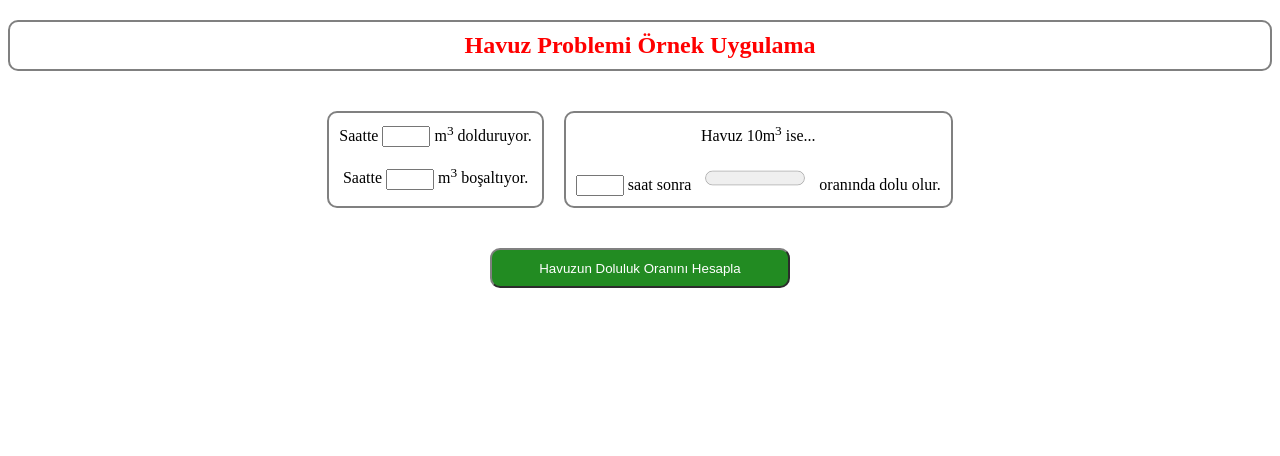
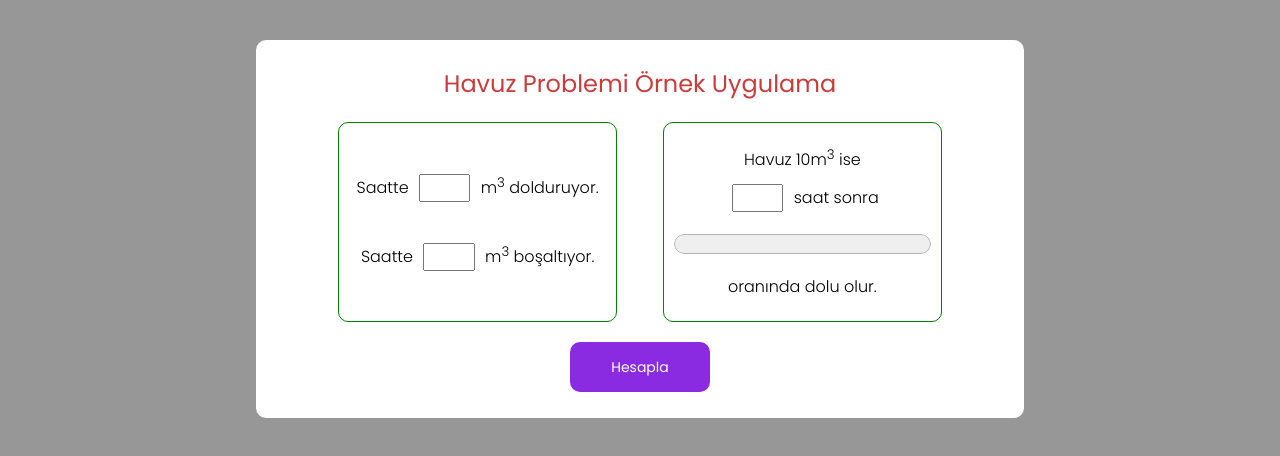
Before and after one commit to abdullah-aydogan/HavuzProblemi, a plain HTML site: page index.html in a window 1280 px wide. Drawn offline with Linux system fonts and the light colour scheme.

Commit message:
tasarim degistirildi

```diff
--- /dev/null
+++ b/css/reset.css
@@ -0,0 +1,33 @@
+@import url('https://fonts.googleapis.com/css2?family=Poppins:wght@300;400;500;600&display=swap');
+
+*, *::before, *::after {
+    box-sizing: border-box;
+}
+
+* {
+    margin: 0;
+    padding: 0;
+    font-family: 'Poppins', sans-serif;
+}
+
+body {
+    line-height: 1.5;
+    -webkit-font-smoothing: antialiased;
+}
+
+img, picture, video, canvas, svg {
+    display: block;
+    max-width: 100%;
+}
+
+input, button, textarea, select {
+    font: inherit;
+}
+
+p, h1, h2, h3, h4, h5, h6 {
+    overflow-wrap: break-word;
+}
+
+#root, #__next {
+    isolation: isolate;
+}
--- /dev/null
+++ b/css/responsive.css
@@ -0,0 +1,81 @@
+@import url(./style.css);
+
+@media (width <= 1204px) {
+    .container .title h1 {
+        font-size: 20px;
+        font-weight: 400;
+        text-align: center;
+    }
+
+    .container .content p {
+        font-size: 14px;
+    }
+}
+
+@media (width <= 880px) {
+    .container button {
+        width: 50%;
+    }
+}
+
+@media (width <= 681px) {
+    .container {
+        width: 80%;
+    }
+}
+
+@media (width <= 512px) {
+    .container .title h1 {
+        font-size: 16px;
+    }
+
+    .container .content p {
+        font-size: 14px;
+        font-weight: 400;
+    }
+
+    .container button {
+        width: 40%;
+        height: 40px;
+    }
+
+    #dolduran_musluk, #bosaltan_musluk, #saat {
+        width: 40%;
+    }
+}
+
+@media (width <= 457px) {
+    .container button {
+        width: 30%;
+        height: 36px;
+    }
+}
+
+@media (width <= 445px) {
+    .container .content {
+        flex-direction: column;
+        gap: 20px;
+    }
+
+    .container .box1, .container .box2 {
+        width: 80%;
+        justify-content: center;
+        gap: 20px;
+    }
+
+    #dolduran_musluk, #bosaltan_musluk, #saat {
+        width: 30%;
+    }
+
+    .container button {
+        width: 60%;
+        height: 50px;
+    }
+}
+
+@media (width <= 360px) {
+
+    .container .box1, .container .box2 {
+        width: 90%;
+    }
+}
--- /dev/null
+++ b/css/style.css
@@ -0,0 +1,78 @@
+body {
+    background: #979797;
+}
+
+.container {
+    width: 60%;
+    padding: 26px 36px;
+    margin: 40px auto;
+    background: white;
+    border-radius: 10px;
+}
+
+.container .title h1 {
+    font-size: 24px;
+    font-weight: 400;
+    text-align: center;
+    color: rgb(202, 59, 59);
+}
+
+.container .content {
+    margin-top: 20px;
+    margin-bottom: 20px;
+    display: flex;
+    flex-direction: row;
+    justify-content: space-evenly;
+    align-items: center;
+}
+
+.container .box1, .container .box2 {
+    display: flex;
+    flex-direction: column;
+    justify-content: space-evenly;
+    align-items: center;
+    width: 40%;
+    height: 200px;
+    border: 1px solid green;
+    border-radius: 10px;
+    padding: 10px;
+}
+
+.container .content p {
+    font-size: 16px;
+    font-weight: 300;
+    text-align: center;
+}
+
+.container .button-box {
+    display: flex;
+    justify-content: center;
+}
+
+.container button {
+   width: 20%;
+   height: 50px;
+   border-radius: 10px;
+   border: none;
+   background-color: blueviolet;
+   color: white;
+   font-size: 14px;
+   cursor: pointer;
+   transition: .2s linear;
+}
+
+.container button:hover {
+    background-color: rgba(137, 43, 226, 0.8);
+}
+
+#dolduran_musluk, #bosaltan_musluk, #saat {
+    width: 20%;
+    margin-left: 6px;
+    margin-right: 6px;
+    text-align: center;
+}
+
+#oran {
+    width: 100%;
+    height: 40px;
+}
--- a/index.html
+++ b/index.html
@@ -1,51 +1,39 @@
 <!DOCTYPE html>
-<html>
-
+<html lang="tr">
     <head>
-
-        <meta charset="UTF-8"/>
+        <meta charset="UTF-8">
+        <meta name="viewport" content="width=device-width, initial-scale=1.0">
+        <link rel="stylesheet" href="./css/reset.css">
+        <link rel="stylesheet" href="./css/style.css">
+        <link rel="stylesheet" href="/css/responsive.css">
         <title>Havuz Problemi</title>
-        <link rel="stylesheet" href="style.css"/>
-
-        <script>
-
-            function hesapla() {
-
-                var dolum = parseInt(document.getElementById("dolduran_musluk").value);
-                var bosaltim = parseInt(document.getElementById("bosaltan_musluk").value);
-                var sure = parseInt(document.getElementById("saat").value);
-                var sonuc;
-                sonuc = (dolum - bosaltim) * sure / 10;
-
-                document.getElementById("oran").value = sonuc;
-            }
-
-        </script>
-
     </head>
 
     <body>
-
-        <h2>Havuz Problemi Örnek Uygulama</h2>
-
-        <div id="kutu">
-
-            <div id="alan1">
-                <p>Saatte <input type="text" id="dolduran_musluk" style="width: 40px"/></input> m<sup>3</sup> dolduruyor.</p> <br>
-                <p>Saatte <input type="text" id="bosaltan_musluk" style="width: 40px"/></input> m<sup>3</sup> boşaltıyor.</p>
+        <div class="container">
+            <div class="title">
+                <h1>Havuz Problemi Örnek Uygulama</h1>
             </div>
 
-            <br>
+            <div class="content">
+                <div class="box1">
+                    <p>Saatte <input type="number" id="dolduran_musluk"></input> m<sup>3</sup> dolduruyor.</p>
+                    <p>Saatte <input type="number" id="bosaltan_musluk"></input> m<sup>3</sup> boşaltıyor.</p>
+                </div>
 
-            <div id="alan2">
-                <p>Havuz 10m<sup>3</sup> ise...</p><br>
-                <p><input type="text" id="saat" style="width: 40px"/> saat sonra <progress id="oran" value="0"></progress> oranında dolu olur.</p>
+                <div class="box2">
+                    <p>Havuz 10m<sup>3</sup> ise</p>
+                    <p><input type="number" id="saat"> saat sonra</p>
+                    <progress id="oran" value="0"></progress>
+                    <p>oranında dolu olur.</p>
+                </div>
             </div>
 
+            <div class="button-box">
+                <button onclick="hesapla()">Hesapla</button>
+            </div>
         </div>
 
-        <button onclick="hesapla();"/>Havuzun Doluluk Oranını Hesapla</button>
-
+        <script src="./js/script.js"></script>
     </body>
-
 </html>
--- /dev/null
+++ b/js/script.js
@@ -0,0 +1,10 @@
+function hesapla() {
+
+    let dolum = parseInt(document.getElementById("dolduran_musluk").value);
+    let bosaltim = parseInt(document.getElementById("bosaltan_musluk").value);
+    let sure = parseInt(document.getElementById("saat").value);
+
+    let sonuc = (dolum - bosaltim) * sure / 10;
+
+    document.getElementById("oran").value = sonuc;
+}
--- a/style.css
+++ /dev/null
@@ -1,52 +0,0 @@
-body {
-    text-align: center;
-}
-
-h2 {
-    border: 2px solid grey;
-    border-radius: 10px;
-    padding: 10px;
-    color: red;
-}
-
-p {
-    margin: 0px;
-    padding: 0px;
-}
-
-#kutu {
-    display: flex;
-    flex-direction: row;
-    justify-content: center;
-    margin-top: 40px;
-}
-
-#alan1 {
-    border: 2px solid grey;
-    border-radius: 10px;
-    padding: 10px;
-}
-
-#alan2 {
-    border: 2px solid grey;
-    border-radius: 10px;
-    margin-left: 20px;
-    padding: 10px;
-}
-
-button {
-    width: 300px;
-    height: 40px;
-    margin-top: 40px;
-    border-color: grey;
-    border-radius: 10px;
-    background-color: forestgreen;
-    color: white;
-}
-
-progress {
-    margin-left: 10px;
-    margin-right: 10px;
-    height: 30px;
-    width: 100px;
-}
```
